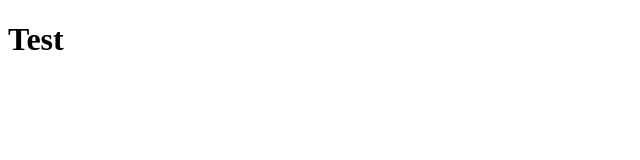
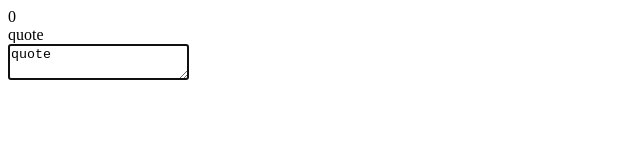
Before and after one commit to DavidMcGregor1/TypingTest, a plain HTML site: page index.html in a window 1280 px wide. Shown: the whole page, without its empty margins (0-640 px from the left). Drawn offline with Linux system fonts and the light colour scheme.

Commit message:
base html

```diff
--- a/index.html
+++ b/index.html
@@ -9,7 +9,12 @@
 <link rel="stylesheet" href="style.css">
 <body>
 
-    <h1>Test</h1>
+    <div class="timer" id="timer">0</div>
+    <div class="container">
+        <div class="quote-display" id="quoteDisplay">quote</div>
+        <textarea id="quoteInput" class="quote-input" autofocus>quote</textarea>
+    </div>
+
 
     <script src="script.js"></script>
 </body>
```
